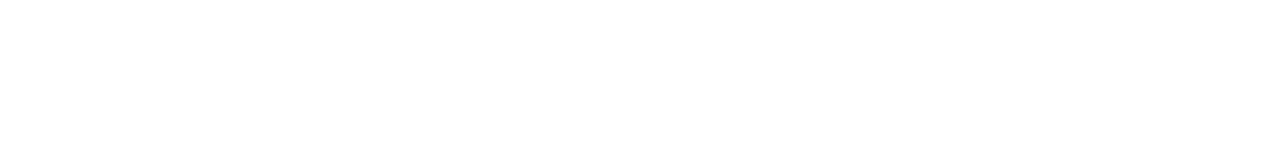
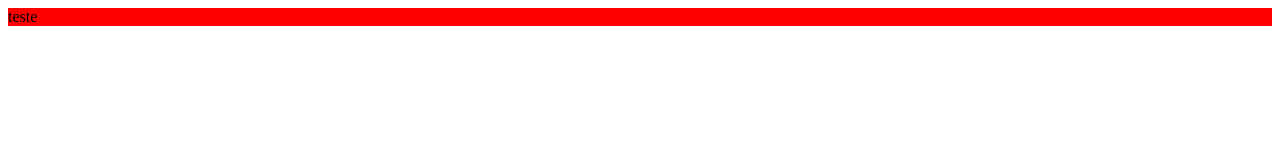
Before and after one commit to dargains/hazy-shade-of-spring, a plain HTML site: page modules/header.html in a window 1280 px wide. Drawn offline with nearby package versions, Linux system fonts and the light colour scheme.

Commit message:
sass corrigido

```diff
--- /dev/null
+++ b/css/main.css
@@ -0,0 +1,63 @@
+/*
+Error: File to import not found or unreadable: layout/footer.
+       Load path: /Users/editl41/Desktop/hazy-shade-of-spring/scss
+        on line 7 of scss/main.scss
+
+2: @import "layout/colors";
+3: @import "layout/fonts";
+4: @import "layout/layout";
+5:
+6: //MODULES
+7: @import "layout/footer";
+8: @import "layout/grid";
+9: @import "layout/header";
+10: @import "layout/hero";
+11: @import "layout/slider";
+12: @import "layout/subscribe";
+
+Backtrace:
+scss/main.scss:7
+/Library/Ruby/Gems/2.0.0/gems/sass-3.4.22/lib/sass/tree/import_node.rb:67:in `rescue in import'
+/Library/Ruby/Gems/2.0.0/gems/sass-3.4.22/lib/sass/tree/import_node.rb:45:in `import'
+/Library/Ruby/Gems/2.0.0/gems/sass-3.4.22/lib/sass/tree/import_node.rb:28:in `imported_file'
+/Library/Ruby/Gems/2.0.0/gems/sass-3.4.22/lib/sass/tree/import_node.rb:37:in `css_import?'
+/Library/Ruby/Gems/2.0.0/gems/sass-3.4.22/lib/sass/tree/visitors/perform.rb:313:in `visit_import'
+/Library/Ruby/Gems/2.0.0/gems/sass-3.4.22/lib/sass/tree/visitors/base.rb:36:in `visit'
+/Library/Ruby/Gems/2.0.0/gems/sass-3.4.22/lib/sass/tree/visitors/perform.rb:160:in `block in visit'
+/Library/Ruby/Gems/2.0.0/gems/sass-3.4.22/lib/sass/stack.rb:79:in `block in with_base'
+/Library/Ruby/Gems/2.0.0/gems/sass-3.4.22/lib/sass/stack.rb:115:in `with_frame'
+/Library/Ruby/Gems/2.0.0/gems/sass-3.4.22/lib/sass/stack.rb:79:in `with_base'
+/Library/Ruby/Gems/2.0.0/gems/sass-3.4.22/lib/sass/tree/visitors/perform.rb:160:in `visit'
+/Library/Ruby/Gems/2.0.0/gems/sass-3.4.22/lib/sass/tree/visitors/base.rb:52:in `block in visit_children'
+/Library/Ruby/Gems/2.0.0/gems/sass-3.4.22/lib/sass/tree/visitors/base.rb:52:in `map'
+/Library/Ruby/Gems/2.0.0/gems/sass-3.4.22/lib/sass/tree/visitors/base.rb:52:in `visit_children'
+/Library/Ruby/Gems/2.0.0/gems/sass-3.4.22/lib/sass/tree/visitors/perform.rb:169:in `block in visit_children'
+/Library/Ruby/Gems/2.0.0/gems/sass-3.4.22/lib/sass/tree/visitors/perform.rb:181:in `with_environment'
+/Library/Ruby/Gems/2.0.0/gems/sass-3.4.22/lib/sass/tree/visitors/perform.rb:168:in `visit_children'
+/Library/Ruby/Gems/2.0.0/gems/sass-3.4.22/lib/sass/tree/visitors/base.rb:36:in `block in visit'
+/Library/Ruby/Gems/2.0.0/gems/sass-3.4.22/lib/sass/tree/visitors/perform.rb:188:in `visit_root'
+/Library/Ruby/Gems/2.0.0/gems/sass-3.4.22/lib/sass/tree/visitors/base.rb:36:in `visit'
+/Library/Ruby/Gems/2.0.0/gems/sass-3.4.22/lib/sass/tree/visitors/perform.rb:159:in `visit'
+/Library/Ruby/Gems/2.0.0/gems/sass-3.4.22/lib/sass/tree/visitors/perform.rb:8:in `visit'
+/Library/Ruby/Gems/2.0.0/gems/sass-3.4.22/lib/sass/tree/root_node.rb:36:in `css_tree'
+/Library/Ruby/Gems/2.0.0/gems/sass-3.4.22/lib/sass/tree/root_node.rb:29:in `render_with_sourcemap'
+/Library/Ruby/Gems/2.0.0/gems/sass-3.4.22/lib/sass/engine.rb:381:in `_render_with_sourcemap'
+/Library/Ruby/Gems/2.0.0/gems/sass-3.4.22/lib/sass/engine.rb:298:in `render_with_sourcemap'
+/Library/Ruby/Gems/2.0.0/gems/sass-3.4.22/lib/sass/plugin/compiler.rb:492:in `update_stylesheet'
+/Library/Ruby/Gems/2.0.0/gems/sass-3.4.22/lib/sass/plugin/compiler.rb:215:in `block in update_stylesheets'
+/Library/Ruby/Gems/2.0.0/gems/sass-3.4.22/lib/sass/plugin/compiler.rb:209:in `each'
+/Library/Ruby/Gems/2.0.0/gems/sass-3.4.22/lib/sass/plugin/compiler.rb:209:in `update_stylesheets'
+/Library/Ruby/Gems/2.0.0/gems/sass-3.4.22/lib/sass/plugin/compiler.rb:294:in `watch'
+/Library/Ruby/Gems/2.0.0/gems/sass-3.4.22/lib/sass/plugin.rb:109:in `method_missing'
+/Library/Ruby/Gems/2.0.0/gems/sass-3.4.22/lib/sass/exec/sass_scss.rb:360:in `watch_or_update'
+/Library/Ruby/Gems/2.0.0/gems/sass-3.4.22/lib/sass/exec/sass_scss.rb:51:in `process_result'
+/Library/Ruby/Gems/2.0.0/gems/sass-3.4.22/lib/sass/exec/base.rb:52:in `parse'
+/Library/Ruby/Gems/2.0.0/gems/sass-3.4.22/lib/sass/exec/base.rb:19:in `parse!'
+/Library/Ruby/Gems/2.0.0/gems/sass-3.4.22/bin/sass:13:in `<top (required)>'
+/usr/local/bin/sass:23:in `load'
+/usr/local/bin/sass:23:in `<main>'
+*/
+body:before {
+  white-space: pre;
+  font-family: monospace;
+  content: "Error: File to import not found or unreadable: layout/footer.\A        Load path: /Users/editl41/Desktop/hazy-shade-of-spring/scss\A         on line 7 of scss/main.scss\A \A 2: @import \"layout/colors\";\A 3: @import \"layout/fonts\";\A 4: @import \"layout/layout\";\A 5: \A 6: //MODULES\A 7: @import \"layout/footer\";\A 8: @import \"layout/grid\";\A 9: @import \"layout/header\";\A 10: @import \"layout/hero\";\A 11: @import \"layout/slider\";\A 12: @import \"layout/subscribe\";"; }
--- a/modules/header.html
+++ b/modules/header.html
@@ -7,7 +7,11 @@
 <body>
 
     <header>
-
+    <div class="container">
+        <div class="row">
+            <div class="col-md-6 col-lg-3" style="background-color: red;">teste</div>
+        </div>
+    </div>
     </header>
 
 </body>
```
Also changed, not shown: 1 other file.
